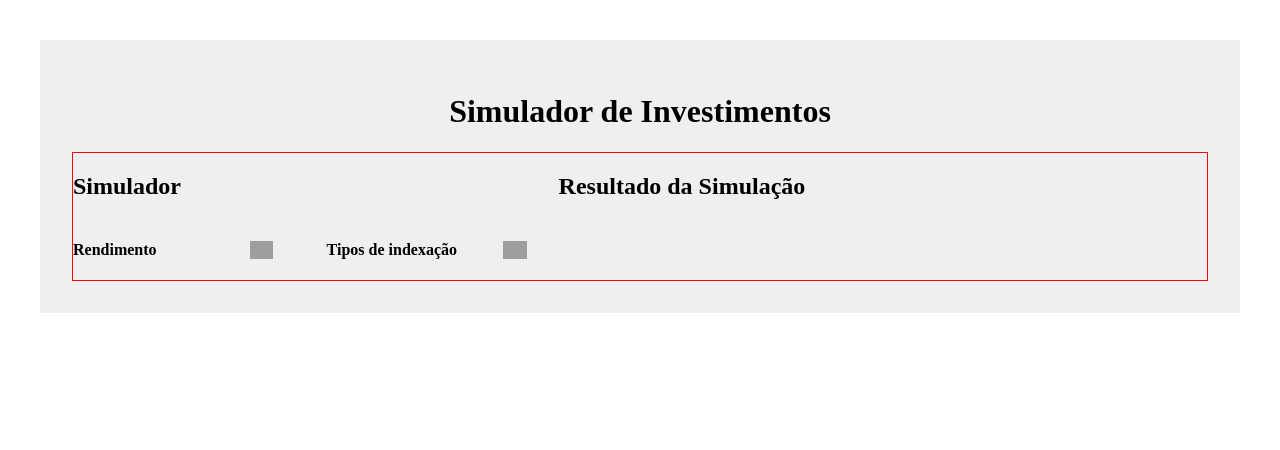
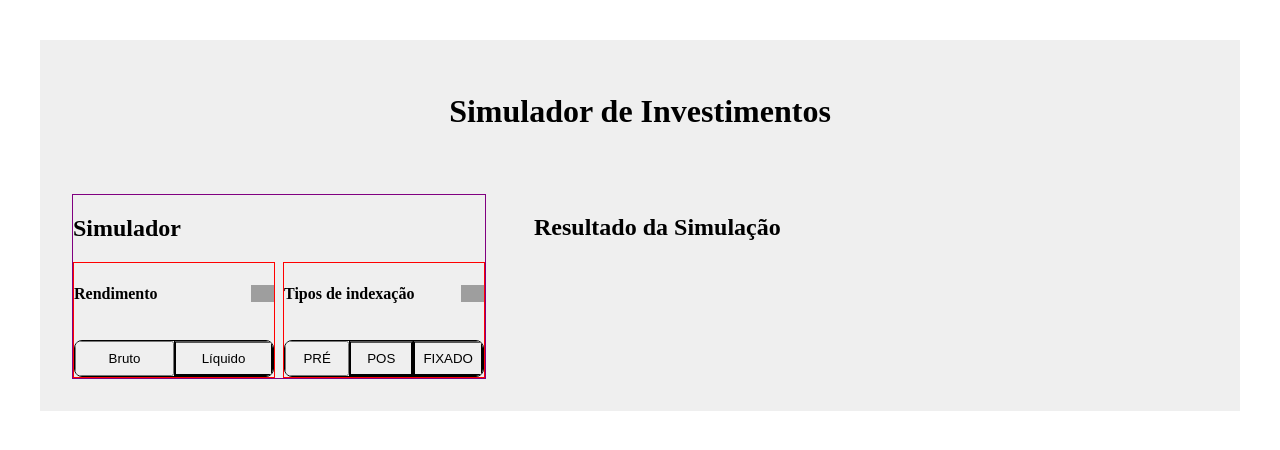
Before and after one commit to rnatu/simulador-de-investimentos, a React (Create React App) app in the folder frontend/: page / in a window 1280 px wide. Shown: the top 450 px of the page. Built offline with nearby package versions, Linux system fonts and the light colour scheme; grey boxes are pictures that could not be loaded; the HTML template or start-up script is replaced by a standard one.

Commit message:
feat(SimulatorCard): add buttons

```diff
--- /dev/null
+++ b/frontend/src/components/OptionButton/index.tsx
@@ -0,0 +1,13 @@
+import styles from './styles.module.scss';
+
+interface OptionButtonType {
+  text: string;
+}
+
+export function OptionButton({ text }: OptionButtonType) {
+  return (
+    <button type="button" className={styles.optionButton}>
+      {text}
+    </button>
+  );
+}
--- /dev/null
+++ b/frontend/src/components/OptionButton/styles.module.scss
@@ -0,0 +1,7 @@
+.optionButton {
+  padding: 0.5rem;
+  width: 100%;
+  & + .optionButton {
+    border-left: 2.5px solid black;
+  }
+}
--- a/frontend/src/components/SimulatorCard/index.tsx
+++ b/frontend/src/components/SimulatorCard/index.tsx
@@ -1,3 +1,4 @@
+import { OptionButton } from '../OptionButton';
 import { SimulatorHeaderInfo } from '../SimulatorHeaderInfo';
 import styles from './styles.module.scss';
 
@@ -6,11 +7,29 @@ export function SimulatorCard() {
     <div className={styles.simulatorContainer}>
       <h2>Simulador</h2>
       <div className={styles.simulatorContent}>
-        <div className="incomeContainer">
-          <SimulatorHeaderInfo title="Rendimento" hoverInfoMsg="test" />
+        <div className={styles.incomeSection}>
+          <div>
+            <SimulatorHeaderInfo title="Rendimento" hoverInfoMsg="test" />
+          </div>
+
+          <div className={styles.incomeButtonSection}>
+            <OptionButton text="Bruto" />
+            <OptionButton text="Líquido" />
+          </div>
         </div>
-        <div className="indexingTypes">
-          <SimulatorHeaderInfo title="Tipos de indexação" hoverInfoMsg="test" />
+
+        <div className={styles.indexingTypes}>
+          <div>
+            <SimulatorHeaderInfo
+              title="Tipos de indexação"
+              hoverInfoMsg="test"
+            />
+          </div>
+          <div className={styles.incomeButtonSection}>
+            <OptionButton text="PRÉ" />
+            <OptionButton text="POS" />
+            <OptionButton text="FIXADO" />
+          </div>
         </div>
       </div>
     </div>
--- a/frontend/src/components/SimulatorCard/styles.module.scss
+++ b/frontend/src/components/SimulatorCard/styles.module.scss
@@ -1,14 +1,36 @@
 .simulatorContainer {
-  width: 40%;
-  max-width: 550px;
+  border: 1px solid purple;
+  width: fit-content;
+
+  h2 {
+    font-weight: 700;
+  }
 
   .simulatorContent {
     margin-top: 1rem;
 
     display: flex;
-    align-items: center;
-    justify-content: space-between;
+    gap: 0.5rem;
     flex-wrap: wrap;
-    gap: 0.5rem;
+
+    .incomeSection {
+      border: 1px solid red;
+    }
+
+    .indexingTypes {
+      border: 1px solid red;
+    }
+
+    .incomeButtonSection {
+      margin-top: 1rem;
+      display: flex;
+
+      align-items: center;
+      justify-content: center;
+
+      border: 1px solid black;
+      border-radius: 8px;
+      overflow: hidden;
+    }
   }
 }
--- a/frontend/src/pages/Home/index.tsx
+++ b/frontend/src/pages/Home/index.tsx
@@ -3,13 +3,13 @@ import styles from './styles.module.scss';
 
 export function Home() {
   return (
-    <div className={styles.homeContainer}>
-      <div className={styles.homeContent}>
-        <header>
+    <div className={styles.homePage}>
+      <div className={styles.homeContainer}>
+        <header className={styles.homeHeader}>
           <h1>Simulador de Investimentos</h1>
         </header>
 
-        <main>
+        <main className={styles.homeContent}>
           <SimulatorCard />
 
           <div>
--- a/frontend/src/pages/Home/styles.module.scss
+++ b/frontend/src/pages/Home/styles.module.scss
@@ -1,23 +1,21 @@
-.homeContainer {
+.homePage {
   padding: 2rem;
-  .homeContent {
+
+  .homeContainer {
     background-color: #efefef;
     padding: 2rem;
 
-    header {
+    .homeHeader {
       text-align: center;
       h1 {
         font-weight: 700;
       }
     }
 
-    main {
+    .homeContent {
+      margin-top: 4rem;
       display: flex;
-
-      flex-wrap: wrap;
-      gap: 2rem;
-
-      border: 1px solid red;
+      gap: 3rem;
     }
   }
 }
```
